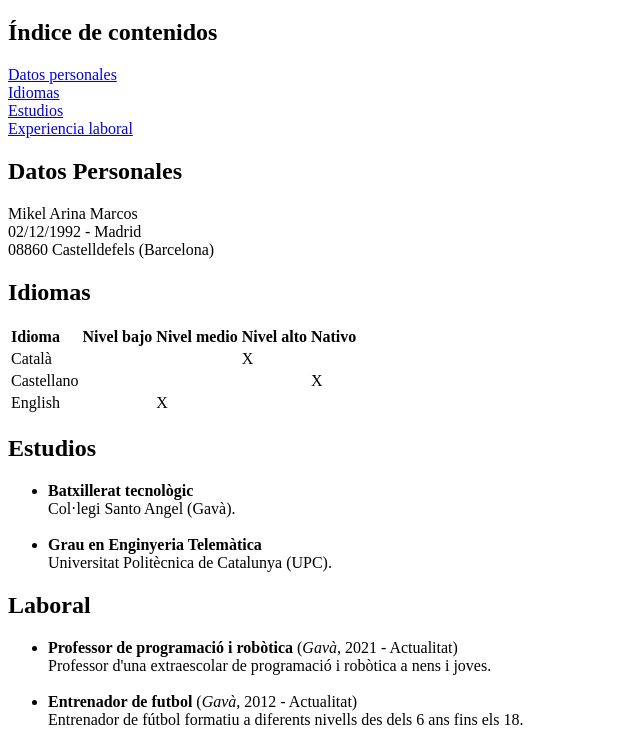
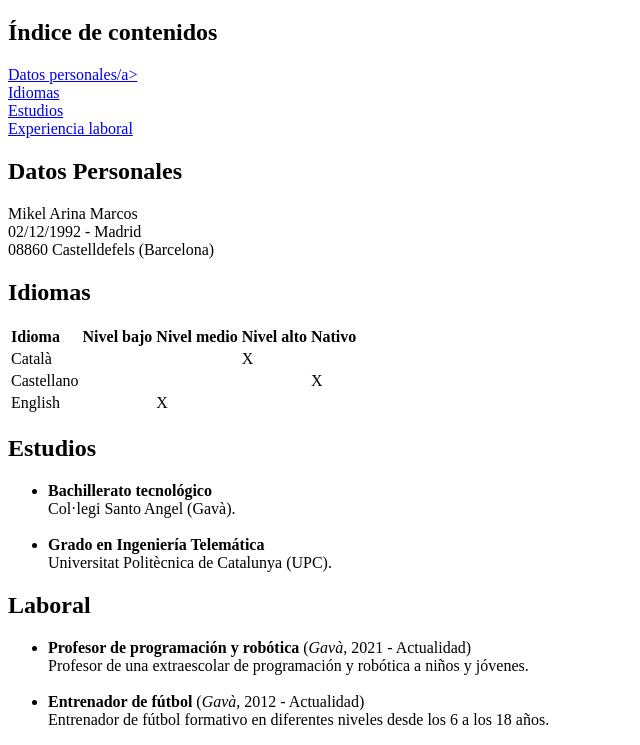
Before and after one commit to MikelArinaMarcos/portfolio, a plain HTML site: page cv.html in a window 1280 px wide. Shown: the part 61-806 px from the top of the page, without its empty margins (0-640 px from the left). Drawn offline with Linux system fonts and the light colour scheme.

```diff
--- a/cv.html
+++ b/cv.html
@@ -7,7 +7,7 @@
         <h1>CURRICULUM VITAE</h1>
 
         <h2 id="indice">Índice de contenidos</h2>
-        <a href="#datos_personales">Datos personales</a><br>
+        <a href="#datos_personales">Datos personales/a><br>
         <a href="#idiomas">Idiomas</a><br>
         <a href="#estudios">Estudios</a><br>
         <a href="#laboral">Experiencia laboral</a><br>
@@ -56,12 +56,12 @@
         <h2 id="estudios">Estudios</h2>
         <ul>
             <li>
-                <strong>Batxillerat tecnològic</strong><br>
+                <strong>Bachillerato tecnológico</strong><br>
                 Col·legi Santo Angel (Gavà).
             </li>
             <br>
             <li>
-                <strong>Grau en Enginyeria Telemàtica</strong><br>
+                <strong>Grado en Ingeniería Telemática</strong><br>
                 Universitat Politècnica de Catalunya (UPC).
             </li>
         </ul>
@@ -69,13 +69,13 @@
         <h2 id="laboral">Laboral</h2>
         <ul>
             <li>
-                <strong>Professor de programació i robòtica</strong> (<i>Gavà</i>, 2021 - Actualitat)<br>
-                Professor d'una extraescolar de programació i robòtica a nens i joves.
+                <strong>Profesor de programación y robótica</strong> (<i>Gavà</i>, 2021 - Actualidad)<br>
+                Profesor de una extraescolar de programación y robótica a niños y jóvenes.
             </li>
             <br>
             <li>
-                <strong>Entrenador de futbol</strong> (<i>Gavà</i>, 2012 - Actualitat)<br>
-                Entrenador de fútbol formatiu a diferents nivells des dels 6 ans fins els 18.
+                <strong>Entrenador de fútbol</strong> (<i>Gavà</i>, 2012 - Actualidad)<br>
+                Entrenador de fútbol formativo en diferentes niveles desde los 6 a los 18 años.
             </li>
         </ul>
     </body>
```
Also changed, not shown: contacto.html (added), indice.html (added).
